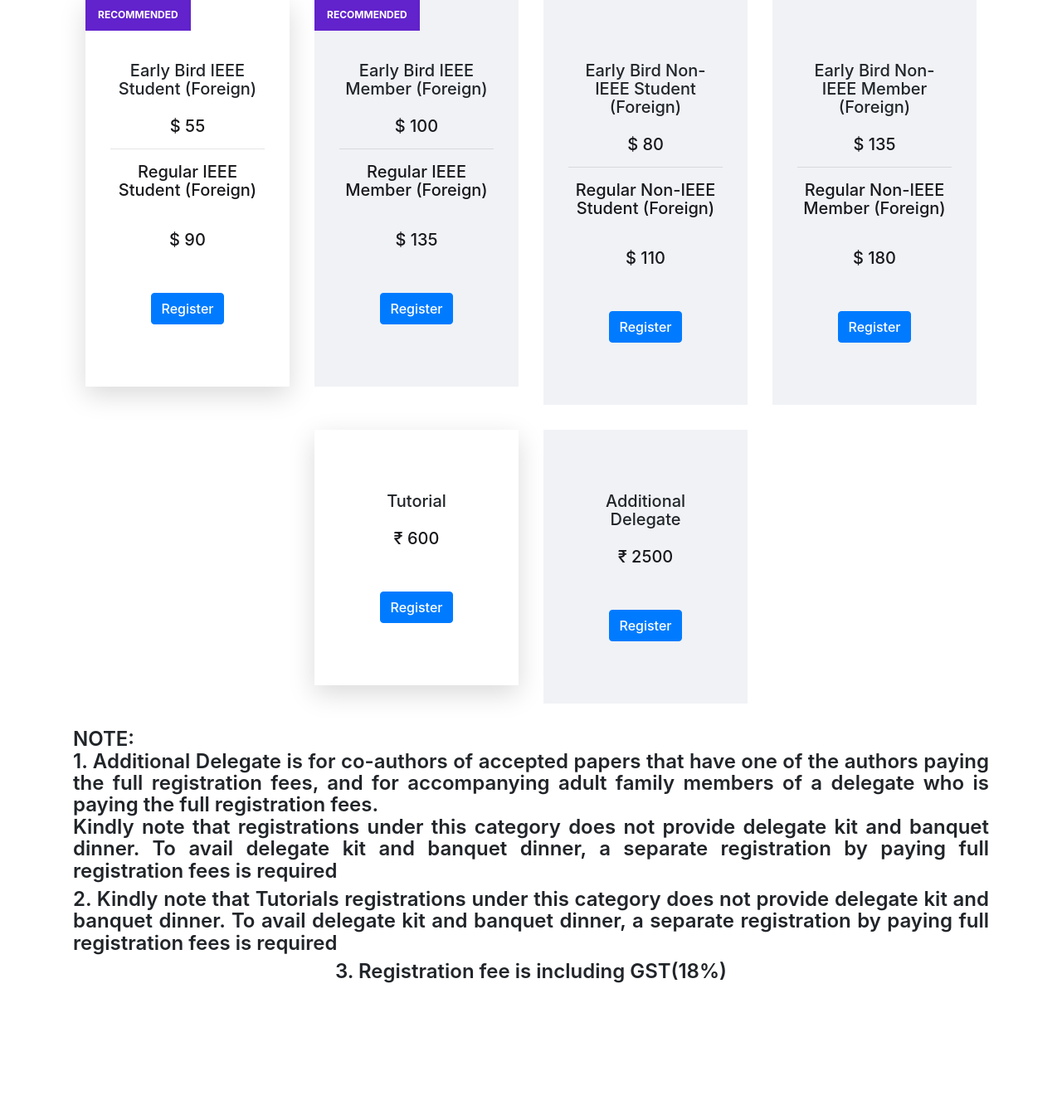
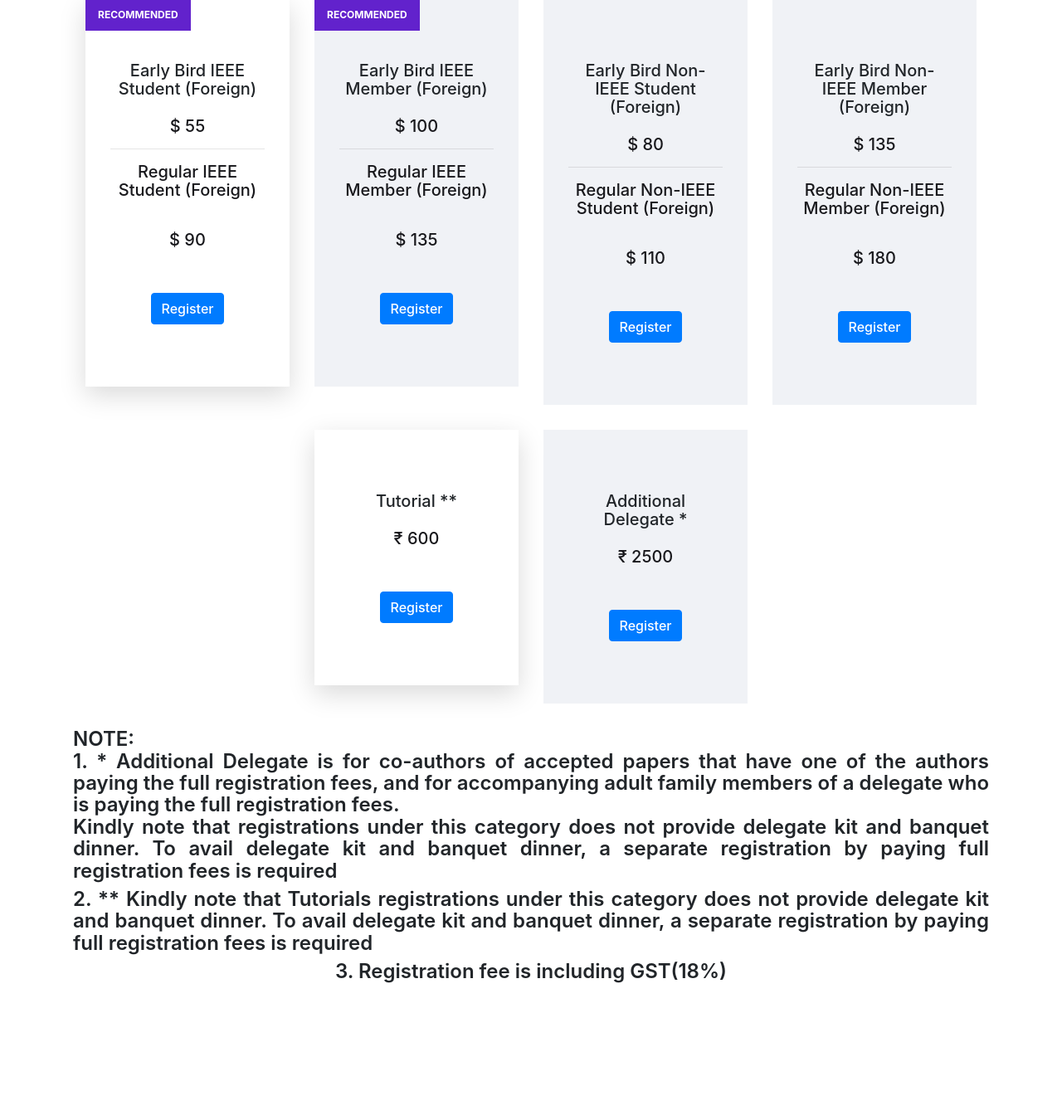
Before and after one commit to KetanKeshav/CONECCT-2023, a PHP site: page / in a window 1280 px wide. Shown: the part 4732-6082 px from the top of the page at 83% size. Run offline with PHP 8.4, Linux system fonts and the light colour scheme; some libraries are stand-ins or nearby versions.

Commit message:
Quick updates

```diff
--- a/index.php
+++ b/index.php
@@ -391,7 +391,7 @@
                         <div class="price_box active">
                             <div class="price_header">
                                 <h5>
-                                  Tutorial
+                                  Tutorial **
                                 </h5>
                             </div>
                             <div class="price_tag">
@@ -408,7 +408,7 @@
                         <div class="price_box">
                             <div class="price_header">
                                 <h5>
-                                Additional Delegate
+                                Additional Delegate *
                                 </h5>
                             </div>
                             <div class="price_tag">
@@ -424,8 +424,8 @@
                         </div>
                     </div>
                     <h4 style="text-align: justify;">NOTE:
-                    <br>1. Additional Delegate is for co-authors of accepted papers that have one of the authors paying the full registration fees, and for accompanying adult family members of a delegate who is paying the full registration fees. <br>Kindly note that registrations under this category does not provide delegate kit and banquet dinner. To avail delegate kit and  banquet dinner, a separate registration by paying full registration fees is required</h4>
-                    <h4 style="text-align: justify;">2. Kindly note that Tutorials registrations under this category does not provide delegate kit and banquet dinner. To avail delegate kit and banquet dinner, a separate registration by paying full registration fees is required</h4>
+                    <br>1. * Additional Delegate is for co-authors of accepted papers that have one of the authors paying the full registration fees, and for accompanying adult family members of a delegate who is paying the full registration fees. <br>Kindly note that registrations under this category does not provide delegate kit and banquet dinner. To avail delegate kit and  banquet dinner, a separate registration by paying full registration fees is required</h4>
+                    <h4 style="text-align: justify;">2. ** Kindly note that Tutorials registrations under this category does not provide delegate kit and banquet dinner. To avail delegate kit and banquet dinner, a separate registration by paying full registration fees is required</h4>
                     <br>
                     <h4 style="text-align: justify;">3. Registration fee is including GST(18%)<h4>
 
```
